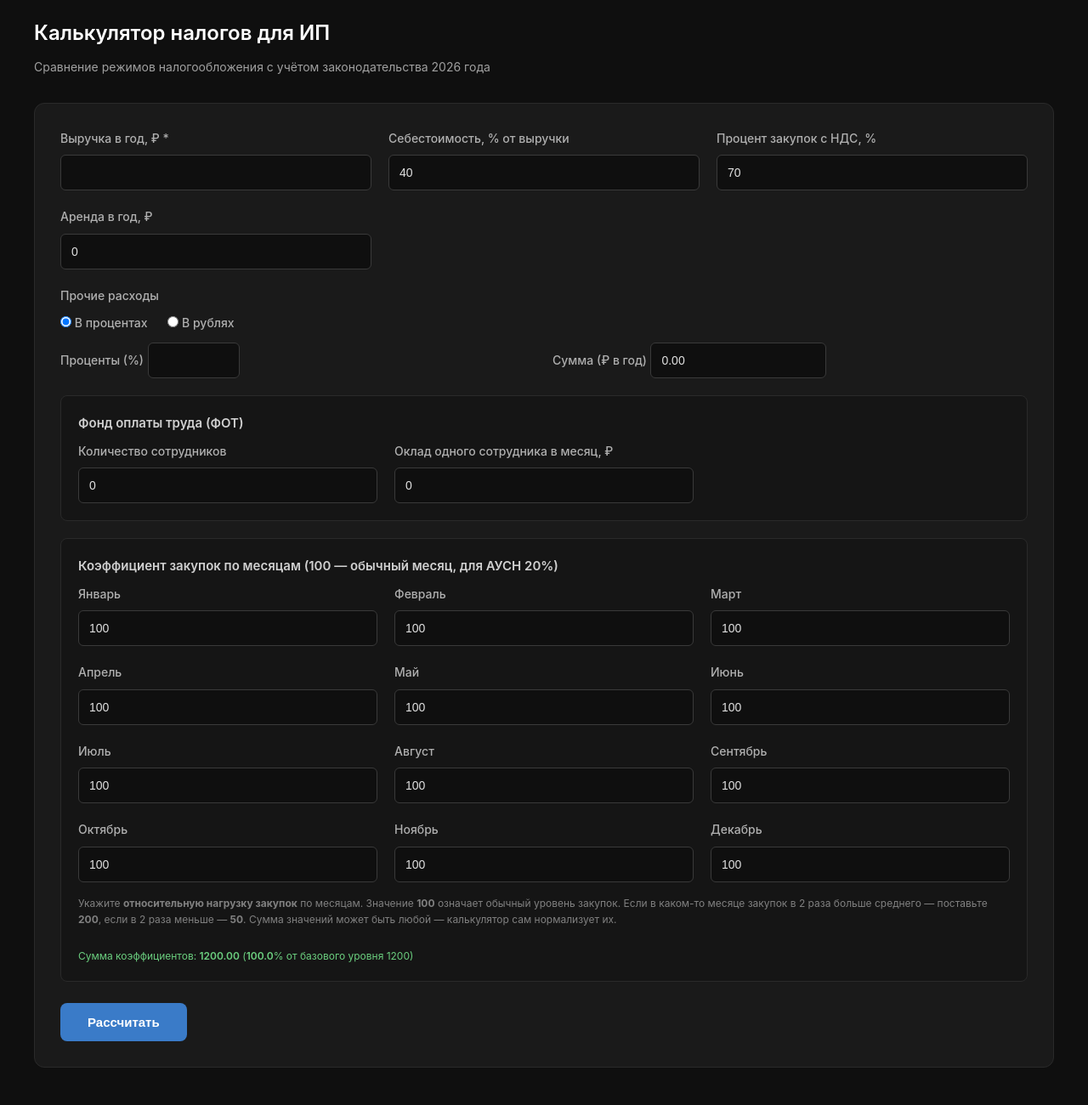
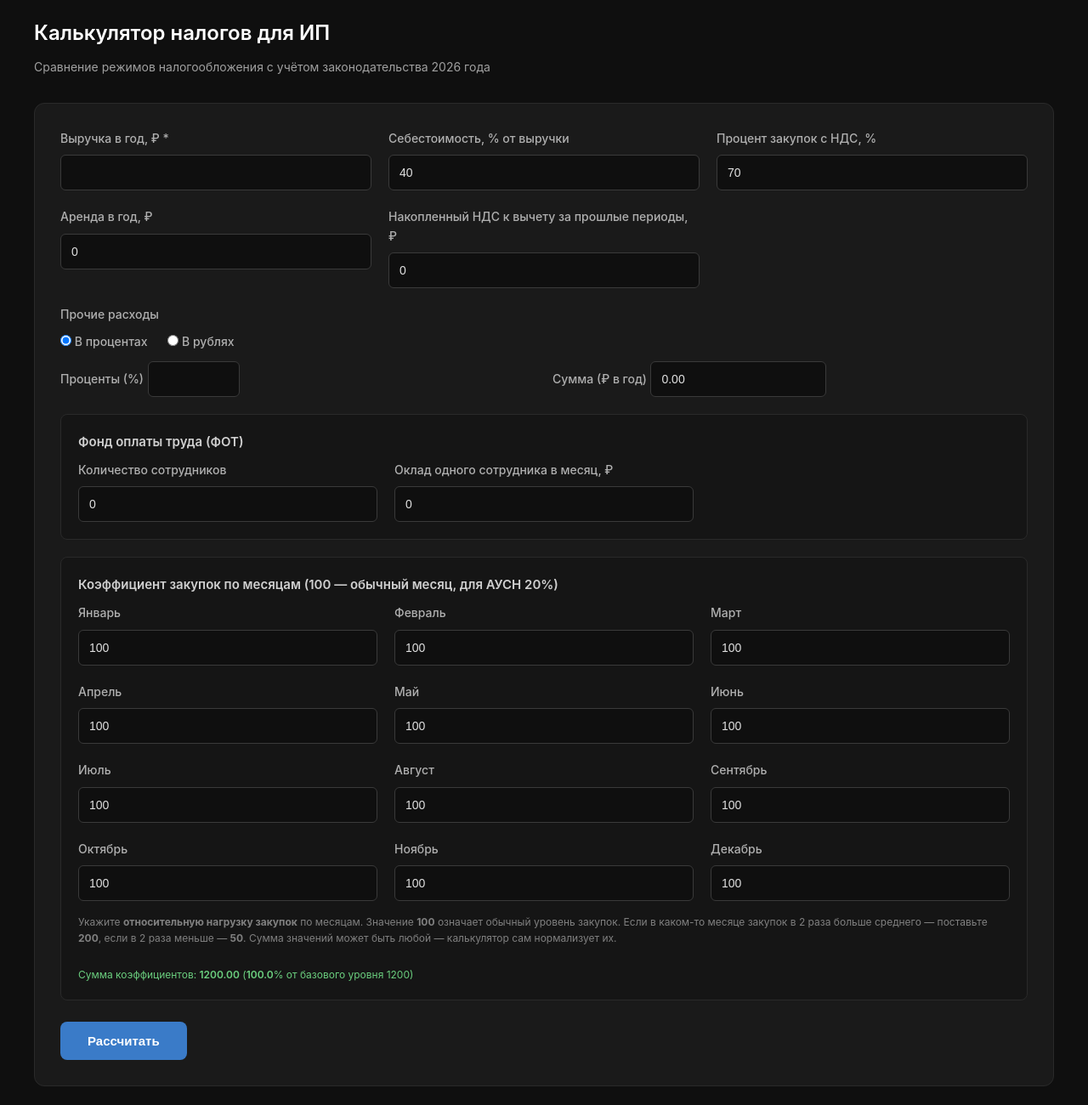
Before and after one commit to WhiteA77/calc_CHO_2026, a Flask app: page / in a window 1280 px wide. Shown: the top 1300 px of the page at 85% size. Before the commit the page ends 1256 px from the top, so only its background shows below. Run offline with Flask 3, Linux system fonts and the light colour scheme.

Commit message:
добавлено поле для ввода накопленного НДС

```diff
--- a/app.py
+++ b/app.py
@@ -159,11 +159,15 @@ def calculate_ausn_20_monthly(
 
 def calculate_usn_income(revenue, total_expenses, insurance, vat_rate, purchases_with_vat_percent, cost_of_goods):
     """Расчёт для УСН Доходы 6% + НДС"""
+    # Налог УСН
     usn_tax = revenue * 0.06
 
+    # НДС
     vat_charged = revenue * vat_rate / (100 + vat_rate)
 
+    # Входящий НДС к вычету
     if vat_rate == 5:
+        # Для льготного НДС 5% вычет не применяем вообще
         vat_deductible = 0
     else:
         purchases_base = cost_of_goods * purchases_with_vat_percent / 100
@@ -186,20 +190,35 @@ def calculate_usn_income(revenue, total_expenses, insurance, vat_rate, purchases
     }
 
 
-def calculate_usn_income_minus_expenses(revenue, total_expenses, insurance, vat_rate, purchases_with_vat_percent, cost_of_goods):
+def calculate_usn_income_minus_expenses(
+    revenue,
+    total_expenses,
+    insurance,
+    vat_rate,
+    purchases_with_vat_percent,
+    cost_of_goods,
+    accumulated_vat_credit=0.0,
+):
     """Расчёт для УСН Доходы минус расходы 15% + НДС"""
+    # Налоговая база УСН
     usn_base = revenue - total_expenses
     usn_tax = max(usn_base, 0) * 0.15
 
+    # НДС к начислению
     vat_charged = revenue * vat_rate / (100 + vat_rate)
 
+    # Входящий НДС + накопленный НДС прошлых лет (только при ставке 22%)
     if vat_rate == 5:
+        # При льготной ставке 5% ни вычет по закупкам, ни накопленный НДС не применяются
         vat_deductible = 0
+        extra_credit = 0.0
     else:
         purchases_base = cost_of_goods * purchases_with_vat_percent / 100
         vat_deductible = purchases_base * vat_rate / (100 + vat_rate)
+        extra_credit = accumulated_vat_credit
 
-    vat_to_pay = max(vat_charged - vat_deductible, 0)
+    vat_to_pay_raw = vat_charged - vat_deductible - extra_credit
+    vat_to_pay = max(vat_to_pay_raw, 0)
 
     total_tax_burden = usn_tax + vat_to_pay + insurance
     net_profit = revenue - total_expenses - usn_tax - vat_to_pay
@@ -257,17 +276,29 @@ def calculate_usn_dr_no_vat(revenue, total_expenses, insurance):
     }
 
 
-def calculate_osno(revenue, total_expenses, insurance, purchases_with_vat_percent, cost_of_goods):
+def calculate_osno(
+    revenue,
+    total_expenses,
+    insurance,
+    purchases_with_vat_percent,
+    cost_of_goods,
+    accumulated_vat_credit=0.0,
+):
     """Расчёт для ОСНО с НДС 22%"""
     vat_rate = 22
 
+    # НДС к начислению
     vat_charged = revenue * vat_rate / (100 + vat_rate)
 
+    # Входящий НДС по текущим закупкам
     purchases_base = cost_of_goods * purchases_with_vat_percent / 100
     vat_deductible = purchases_base * vat_rate / (100 + vat_rate)
 
-    vat_to_pay = max(vat_charged - vat_deductible, 0)
+    # Учитываем накопленный НДС прошлых лет
+    vat_to_pay_raw = vat_charged - vat_deductible - accumulated_vat_credit
+    vat_to_pay = max(vat_to_pay_raw, 0)
 
+    # Налог на прибыль (упрощённо: 25% с базы после вычета расходов и НДС)
     profit_tax_base = revenue - total_expenses - vat_to_pay
     profit_tax = max(profit_tax_base, 0) * 0.25
 
@@ -308,6 +339,9 @@ def index():
             other_percent = float(request.form.get('other_percent', 0))
             other_amount = float(request.form.get('other_amount', 0))
 
+            # Накопленный НДС к вычету за прошлые периоды (для ОСНО и УСН Д-Р 15% + НДС 22%)
+            accumulated_vat_credit = float(request.form.get('accumulated_vat_credit', 0))
+
             # Проценты/коэффициенты распределения закупок по месяцам
             purchases_month_percents = []
             for key in MONTH_KEYS:
@@ -325,6 +359,7 @@ def index():
                 or salary < 0
                 or other_percent < 0
                 or other_amount < 0
+                or accumulated_vat_credit < 0
                 or any(p < 0 for p in purchases_month_percents)
             ):
                 error = "Все значения должны быть неотрицательными"
@@ -355,7 +390,6 @@ def index():
                     'insurance_standard': insurance_standard,
                     'vat_purchases_percent': vat_purchases_percent,
                 }
-
 
                 # Расчёт для каждого режима
                 results = []
@@ -390,27 +424,49 @@ def index():
                 usn_dr_no_vat = calculate_usn_dr_no_vat(revenue, total_expenses, insurance_standard)
                 results.append(('УСН Д-Р 15%', usn_dr_no_vat, True))
 
-                # УСН Доходы 6% + НДС 5%
+                # УСН Доходы 6% + НДС 5% (льготный НДС, накопленный НДС не учитываем)
                 usn_income_5 = calculate_usn_income(
-                    revenue, total_expenses, insurance_standard, 5, vat_purchases_percent, cost_of_goods
+                    revenue,
+                    total_expenses,
+                    insurance_standard,
+                    5,
+                    vat_purchases_percent,
+                    cost_of_goods,
                 )
                 results.append(('УСН Доходы 6% + НДС 5%', usn_income_5, True))
 
-                # УСН Д-Р 15% + НДС 5%
+                # УСН Д-Р 15% + НДС 5% (льготный НДС, накопленный НДС не учитываем)
                 usn_dr_5 = calculate_usn_income_minus_expenses(
-                    revenue, total_expenses, insurance_standard, 5, vat_purchases_percent, cost_of_goods
+                    revenue,
+                    total_expenses,
+                    insurance_standard,
+                    5,
+                    vat_purchases_percent,
+                    cost_of_goods,
+                    0.0,
                 )
                 results.append(('УСН Д-Р 15% + НДС 5%', usn_dr_5, True))
 
-                # УСН Д-Р 15% + НДС 22%
+                # УСН Д-Р 15% + НДС 22% (можно учесть накопленный НДС)
                 usn_dr_22 = calculate_usn_income_minus_expenses(
-                    revenue, total_expenses, insurance_standard, 22, vat_purchases_percent, cost_of_goods
+                    revenue,
+                    total_expenses,
+                    insurance_standard,
+                    22,
+                    vat_purchases_percent,
+                    cost_of_goods,
+                    accumulated_vat_credit,
                 )
                 results.append(('УСН Д-Р 15% + НДС 22%', usn_dr_22, True))
 
-                # ОСНО + НДС 22%
+                # ОСНО + НДС 22% (можно учесть накопленный НДС)
                 osno = calculate_osno(
-                    revenue, total_expenses, insurance_standard, vat_purchases_percent, cost_of_goods
+                    revenue,
+                    total_expenses,
+                    insurance_standard,
+                    vat_purchases_percent,
+                    cost_of_goods,
+                    accumulated_vat_credit,
                 )
                 results.append(('ОСНО + НДС 22%', osno, True))
 
@@ -432,6 +488,7 @@ def index():
                 'other_mode': other_mode,
                 'other_percent': other_percent,
                 'other_amount': other_amount,
+                'accumulated_vat_credit': accumulated_vat_credit,
             }
             for key, value in zip(MONTH_KEYS, purchases_month_percents):
                 form_data[f'purchases_{key}'] = value
--- a/templates/index.html
+++ b/templates/index.html
@@ -325,6 +325,18 @@
                         <label for="rent">Аренда в год, ₽</label>
                         <input type="number" id="rent" name="rent" step="0.01"
                                value="{{ form_data.rent if form_data else '0' }}">
+                    </div>
+
+                    <div class="form-group">
+                        <label for="accumulated_vat_credit">Накопленный НДС к вычету за прошлые периоды, ₽</label>
+                        <input
+                            type="number"
+                            id="accumulated_vat_credit"
+                            name="accumulated_vat_credit"
+                            step="0.01"
+                            min="0"
+                            value="{{ form_data.accumulated_vat_credit if form_data else '0' }}"
+                        >
                     </div>
 
                     <div class="form-group" style="grid-column: 1 / -1;">
@@ -720,8 +732,8 @@
             const netProfit    = data.netProfit;
 
             const isAusn = regime.includes('АУСН');
-            const isUsnIncomeNoVat = regime.includes('УСН Доходы 6% (общепит)');
-            const isUsnDrNoVat = regime.includes('УСН Д-Р 15% (общепит)');
+            const isUsnIncomeNoVat = regime.includes('УСН Доходы 6% (общепит)') || regime === 'УСН Доходы 6%';
+            const isUsnDrNoVat = regime.includes('УСН Д-Р 15% (общепит)') || regime === 'УСН Д-Р 15%';
             const isUsnIncome5 = regime.includes('УСН Доходы 6% + НДС 5%');
             const isUsnDr5 = regime.includes('УСН Д-Р 15% + НДС 5%');
             const isUsnDr22 = regime.includes('УСН Д-Р 15% + НДС 22%');
@@ -792,7 +804,7 @@
                 );
             } else if (isOsno) {
                 lines.push(
-                    `<p><strong>Налог по режиму (налог на прибыль):</strong> 20% с прибыли после учёта расходов и НДС. ` +
+                    `<p><strong>Налог по режиму (налог на прибыль):</strong> 25% с прибыли после учёта расходов и НДС. ` +
                     `В таблице показана сумма налога на прибыль за год: ${fmtMoney(tax)} ₽.</p>`
                 );
             } else {
@@ -905,8 +917,5 @@
         });
     });
     </script>
-
-
-
 </body>
 </html>
```
